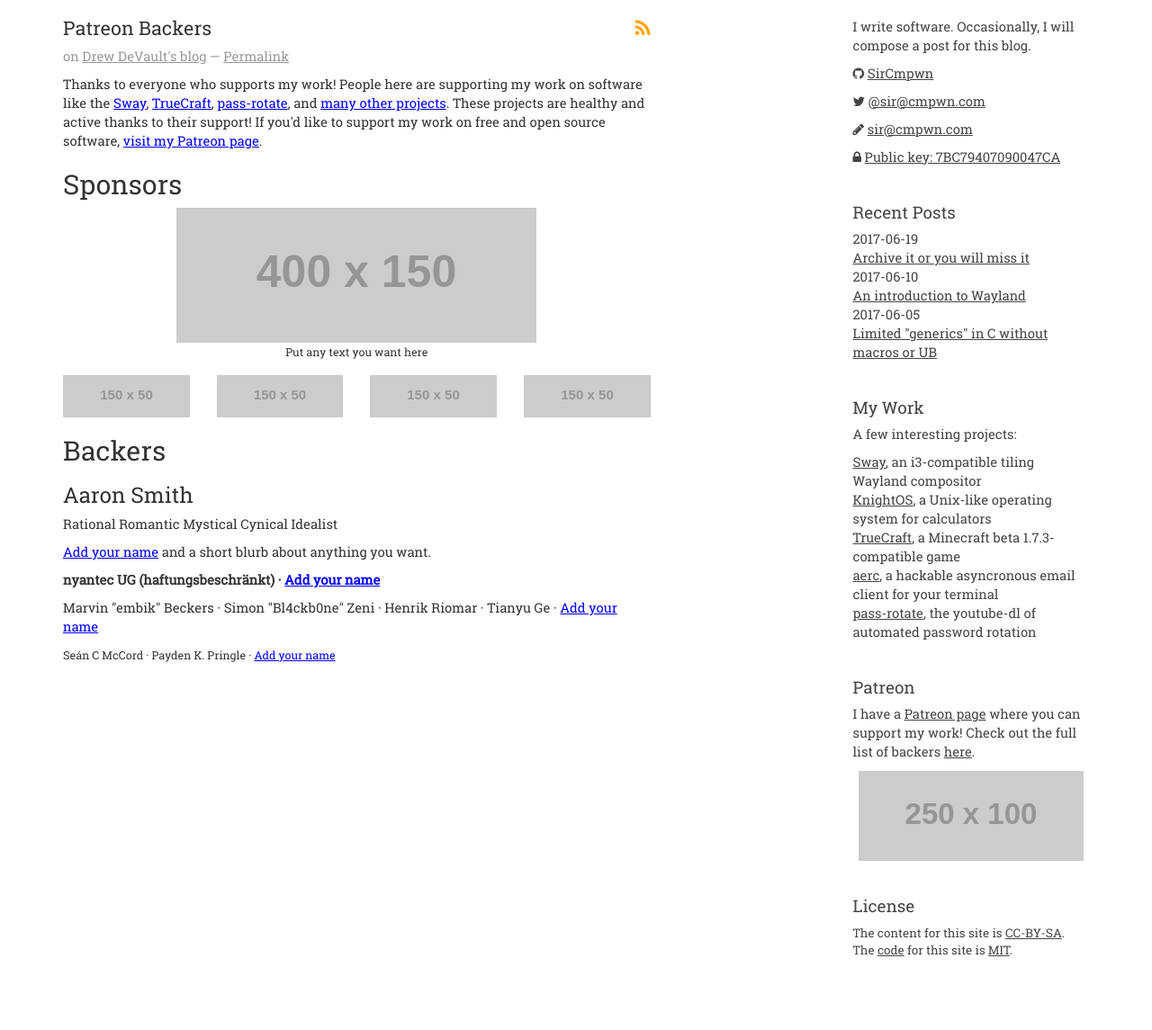
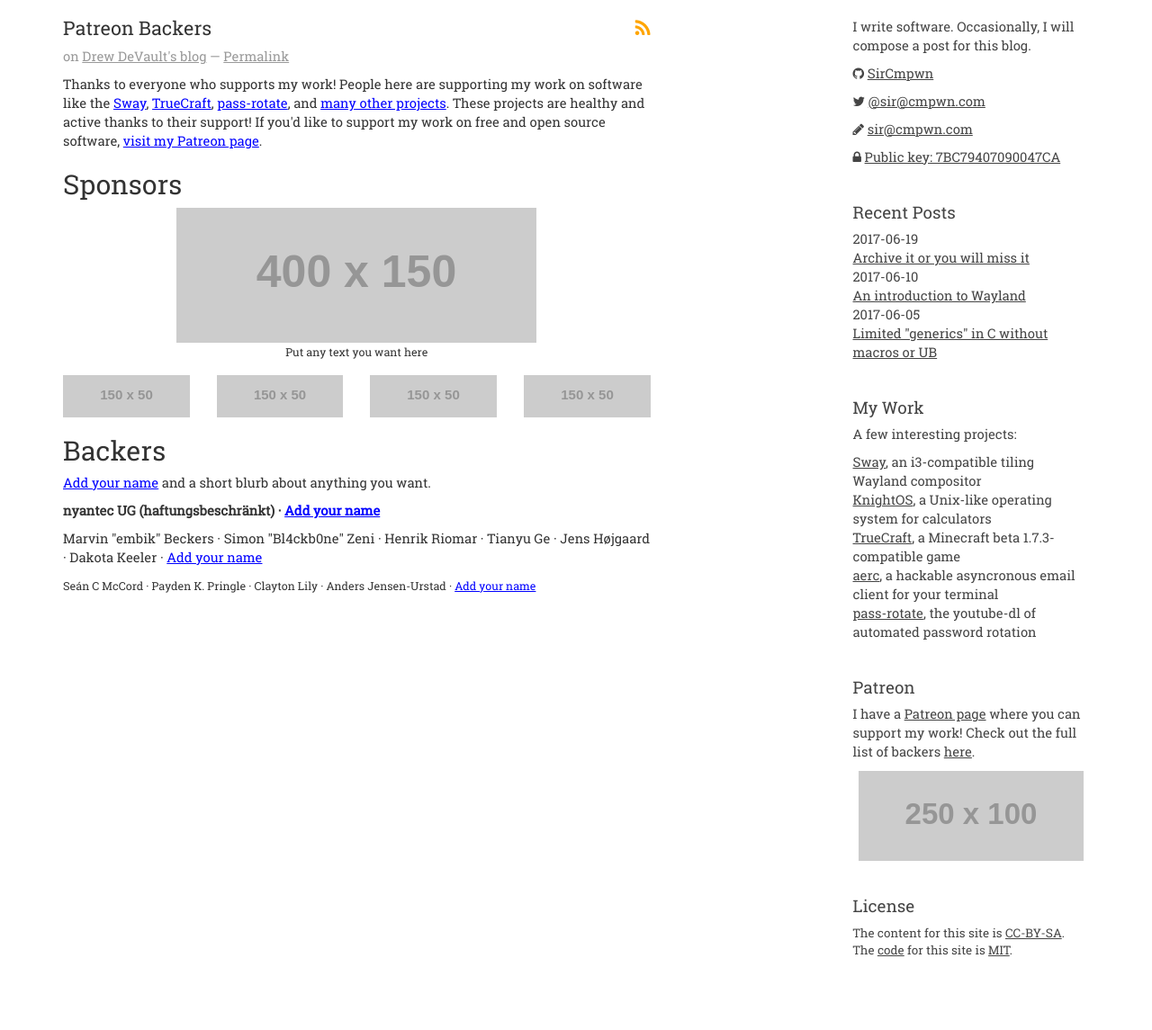
Before and after one commit to stormblog/sircmpwn.github.io, a Jekyll site: the page built from backers.html, in a window 1280 px wide. Shown: the whole page at 90% size. Built offline with Jekyll 4.4.1, drawn with Linux system fonts in a browser that asks for light colours.

Commit message:
Update backers.html

```diff
--- a/_config.yml
+++ b/_config.yml
@@ -1,5 +1,5 @@
 title: Drew DeVault's Blog
-gems:
+plugins:
     - jekyll-paginate
     - jekyll-seo-tag
 markdown: kramdown
--- a/backers.html
+++ b/backers.html
@@ -52,9 +52,6 @@ title: Patreon Backers
   </div>
 </div>
 <h2>Backers</h2>
-<!-- TODO: Remove Aaron on next cycle -->
-<h3>Aaron Smith</h3>
-<p>Rational Romantic Mystical Cynical Idealist</p>
 <p>
   <a href="https://www.patreon.com/bePatron?c=174155&rid=1681122">Add your name</a>
   and a short blurb about anything you want.
@@ -70,12 +67,16 @@ title: Patreon Backers
   Simon "Bl4ckb0ne" Zeni ·
   Henrik Riomar ·
   Tianyu Ge ·
+  Jens Højgaard ·
+  Dakota Keeler ·
   <a href="https://www.patreon.com/bePatron?c=174155&rid=1681109">Add your name</a>
 </p>
 <p>
   <small>
     Seán C McCord ·
     Payden K. Pringle ·
+    Clayton Lily ·
+    Anders Jensen-Urstad ·
     <a href="https://www.patreon.com/bePatron?c=174155&rid=1681105">Add your name</a>
   </small>
 </p>
```
